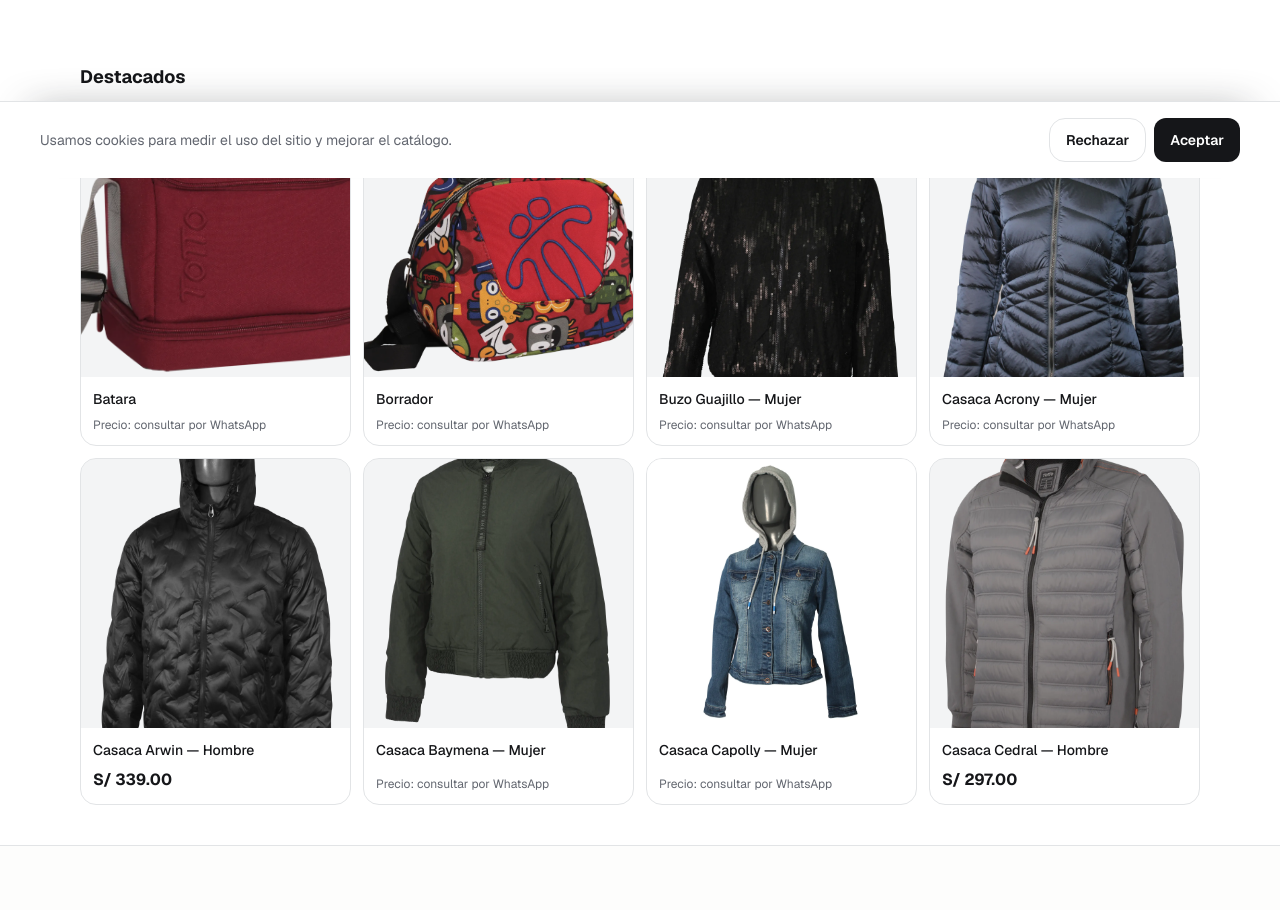
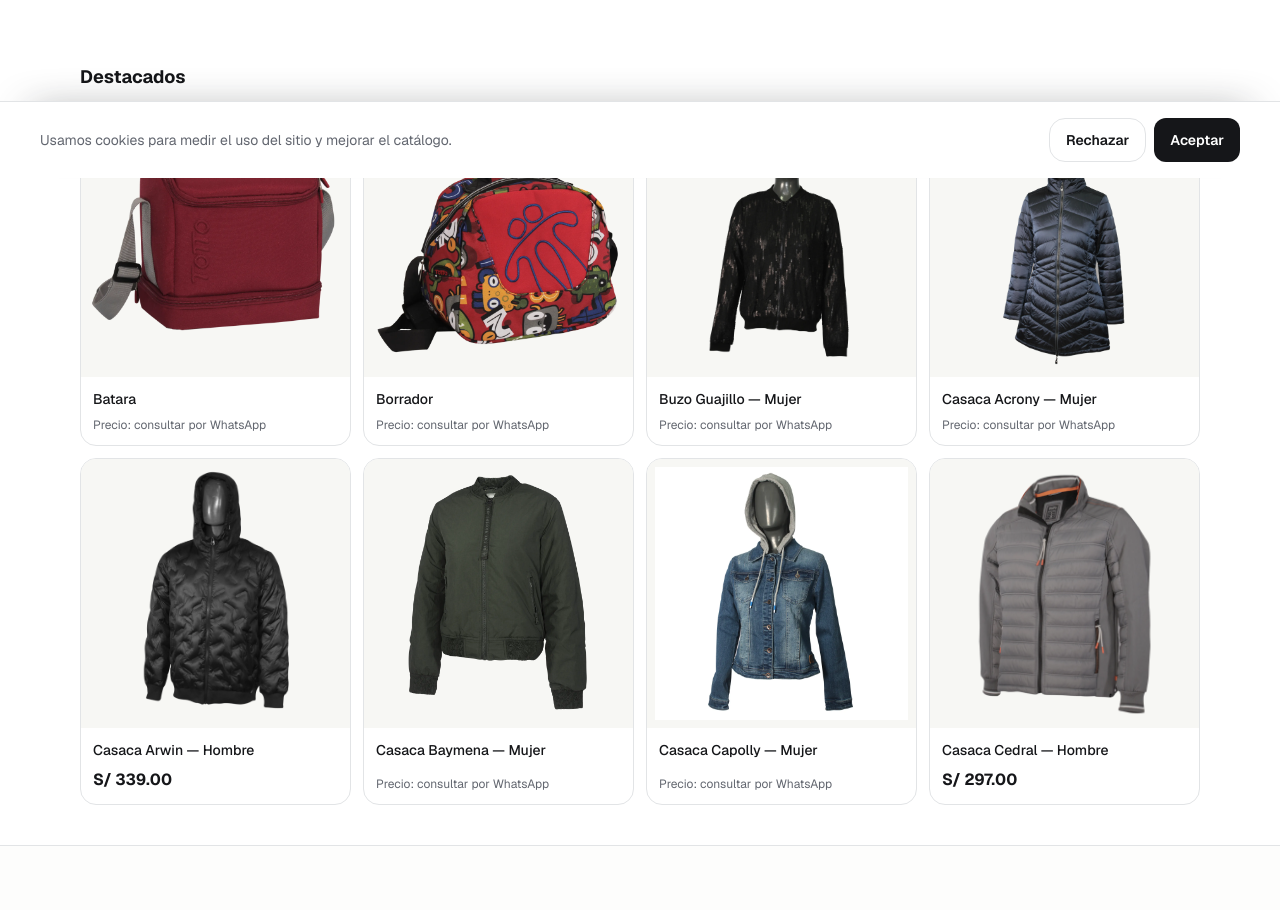
Before and after one commit to vexa-dev/HorsePowerLandingPage, a Next.js app: page / in a window 1280 px wide. Shown: the part 622-1532 px from the top of the page. Built offline with nearby package versions, Linux system fonts and the light colour scheme; no server answers.

Commit message:
feat(ui): fotos con contain sobre superficie y grilla 2/3/4
- TarjetaProducto y GaleriaProducto muestran el producto completo sin recortar (issue #5)
- Etiqueta OFERTA con token de color inverso
- Grilla de categoría pasa a 4 columnas en lg, igual que la home

```diff
--- a/src/components/GaleriaProducto.tsx
+++ b/src/components/GaleriaProducto.tsx
@@ -14,14 +14,14 @@ export function GaleriaProducto({
   const total = fotos.length;
 
   if (total === 0) {
-    return <div className="aspect-square rounded-lg border bg-linea/40" />;
+    return <div className="aspect-square rounded-md border bg-superficie" />;
   }
 
   const ir = (n: number) => setI((n + total) % total);
 
   return (
     <div>
-      <div className="relative aspect-square overflow-hidden rounded-lg border bg-linea/40">
+      <div className="relative aspect-square overflow-hidden rounded-md border bg-superficie">
         <Image
           key={fotos[i]}
           src={`/${fotos[i]}`}
@@ -29,7 +29,7 @@ export function GaleriaProducto({
           fill
           priority
           sizes="(max-width: 768px) 100vw, 500px"
-          className="object-cover"
+          className="object-contain p-3"
         />
 
         {total > 1 && (
@@ -72,7 +72,7 @@ export function GaleriaProducto({
                   alt=""
                   fill
                   sizes="64px"
-                className="object-cover"
+                  className="object-contain p-1"
                 />
             </button>
           ))}
--- a/src/components/GrillaConBuscador.tsx
+++ b/src/components/GrillaConBuscador.tsx
@@ -102,7 +102,7 @@ export function GrillaConBuscador({ productos }: { productos: Producto[] }) {
             </button>
           </div>
         ) : (
-          <div className="mt-6 grid grid-cols-2 items-start gap-3 sm:grid-cols-3 lg:gap-5">
+          <div className="mt-6 grid grid-cols-2 items-start gap-3 sm:grid-cols-3 lg:grid-cols-4 lg:gap-5">
             {resultado.map((producto, index) => (
               <TarjetaProducto
                 key={producto.slug}
--- a/src/components/TarjetaProducto.tsx
+++ b/src/components/TarjetaProducto.tsx
@@ -21,7 +21,7 @@ export function TarjetaProducto({
       href={`/producto/${producto.slug}`}
       className="group flex flex-col overflow-hidden rounded-lg border bg-tarjeta transition hover:border-texto"
     >
-      <div className="relative aspect-square bg-linea/40">
+      <div className="relative aspect-square bg-superficie">
         {producto.foto ? (
           <Image
             src={`/${producto.foto}`}
@@ -29,7 +29,7 @@ export function TarjetaProducto({
             fill
             priority={prioridad}
             sizes="(max-width: 640px) 50vw, (max-width: 1024px) 33vw, 300px"
-            className="object-cover transition group-hover:scale-[1.02]"
+            className="object-contain p-2 transition group-hover:scale-[1.02]"
           />
         ) : (
           <div className="flex h-full items-center justify-center text-xs text-tenue">
@@ -37,7 +37,7 @@ export function TarjetaProducto({
           </div>
         )}
         {enOferta && (
-          <span className="absolute left-2 top-2 rounded bg-acento px-1.5 py-0.5 text-xs font-bold text-white">
+          <span className="absolute left-2 top-2 rounded-sm bg-acento px-1.5 py-0.5 text-xs font-bold text-texto-inverso">
             OFERTA
           </span>
         )}
```
Lines whose indentation alone changed are shown as unchanged.
